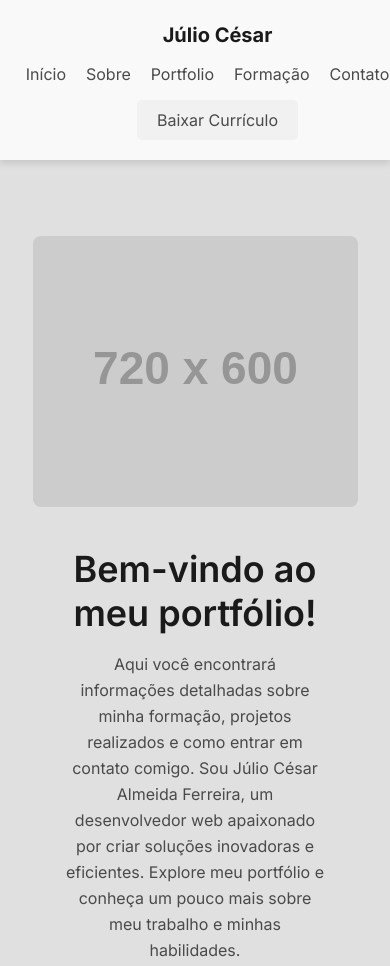
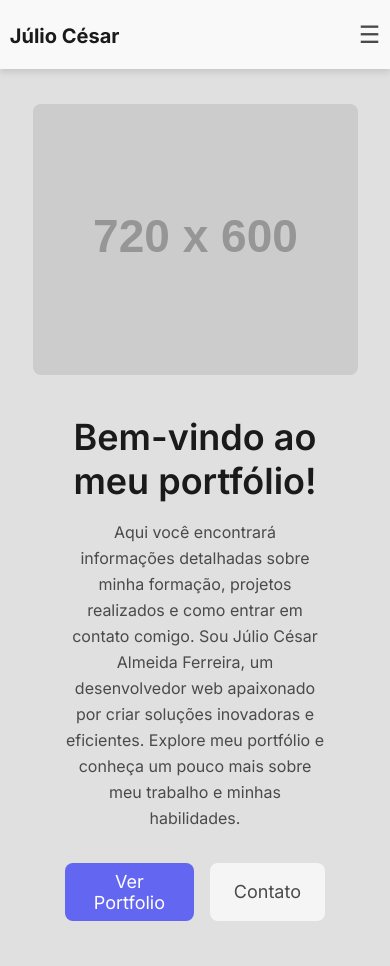
Before and after one commit to jotace-br/julio-cesar-portfolio, a plain HTML site: page index.html in a window 390 px wide. Shown: the top 966 px of the page. Drawn offline with Linux system fonts and the light colour scheme; placeholder pictures from the web are drawn by us; a web font is replaced by a local one.

Commit message:
fix: :bug: Fixes the header responsiveness on smaller screens

```diff
--- a/index.html
+++ b/index.html
@@ -14,17 +14,20 @@
       <a href="#" class="logo">
         <span class="logo-text">Júlio César</span>
       </a>
+      <button class="burger-menu" aria-label="Toggle navigation">
+        &#9776;
+      </button>
       <nav class="nav">
         <a href="#" class="nav-link">Início</a>
         <a href="#sobre" class="nav-link">Sobre</a>
         <a href="#portfolio" class="nav-link">Portfolio</a>
         <a href="#formacao" class="nav-link">Formação</a>
         <a href="#contato" class="nav-link">Contato</a>
+        <a href="https://drive.google.com/file/d/1dPFWoa2RrsJ7sgK56m2DcFO7Qg3VmrQG/view?usp=drive_link" target="_blank"
+          class="btn-link">
+          Baixar Currículo
+        </a>
       </nav>
-      <a href="https://drive.google.com/file/d/1dPFWoa2RrsJ7sgK56m2DcFO7Qg3VmrQG/view?usp=drive_link" target="_blank"
-        class="btn-link">
-        Baixar Currículo
-      </a>
     </div>
   </header>
 
@@ -471,6 +474,65 @@
       </span>
     </div>
   </footer>
+
+  <script>
+    document.addEventListener('DOMContentLoaded', function () {
+      const burgerMenu = document.querySelector('.burger-menu');
+      const nav = document.querySelector('.nav');
+      const header = document.querySelector('header');
+      let isOpen = false;
+
+      const toggleNav = () => {
+        if (isOpen) {
+          nav.style.maxHeight = '0';
+        } else {
+          setTimeout(() => {
+            nav.style.maxHeight = `calc(${nav.scrollHeight + 'px'} + 250px)`;
+            console.log('Opening nav, height set to:', nav.scrollHeight + 'px');
+          }, 10);
+        }
+        isOpen = !isOpen;
+      };
+
+      const closeNav = () => {
+        nav.style.maxHeight = '0';
+        isOpen = false;
+      };
+
+      burgerMenu.addEventListener('click', (event) => {
+        event.stopPropagation();
+        toggleNav();
+      });
+
+      document.addEventListener('click', (event) => {
+        if (!header.contains(event.target) && isOpen) {
+          closeNav();
+        }
+      });
+
+      nav.addEventListener('click', (event) => {
+        event.stopPropagation();
+        closeNav();
+      });
+
+      const handleResize = () => {
+        if (window.innerWidth > 767) {
+          nav.style.maxHeight = '';
+          nav.style.overflow = '';
+          nav.style.transition = '';
+        } else {
+          nav.style.maxHeight = isOpen ? nav.scrollHeight + 'px' : '0';
+          nav.style.overflow = 'hidden';
+          nav.style.transition = 'max-height 0.3s ease-in-out';
+        }
+      };
+
+      window.addEventListener('resize', handleResize);
+      handleResize();
+
+      nav.style.transition = 'max-height 0.3s ease-in-out';
+    });
+  </script>
 </body>
 
 </html>
--- a/style.css
+++ b/style.css
@@ -38,12 +38,6 @@ body {
   flex-direction: row;
 }
 
-@media (max-width: 767px) {
-  .header > .container {
-    flex-direction: column;
-  }
-}
-
 .logo {
   color: #1a1a1a;
   font-family: 'Mina', sans-serif;
@@ -56,16 +50,19 @@ body {
   font-size: 1.25rem;
 }
 
+.burger-menu {
+  display: none;
+  font-size: 1.5rem;
+  background: none;
+  border: none;
+  cursor: pointer;
+  color: #4a4a4a;
+}
+
 .nav {
   display: flex;
   align-items: center;
   justify-content: center;
-}
-
-@media (max-width: 767px) {
-  .nav {
-    margin: 1rem;
-  }
 }
 
 .nav-link {
@@ -98,6 +95,31 @@ body {
   background-color: #e1e1e1;
 }
 
+@media (max-width: 767px) {
+  .burger-menu {
+    display: block;
+  }
+
+  .nav {
+    flex-direction: column;
+    width: 100%;
+    max-height: 0;
+    overflow: hidden;
+    transition: max-height 0.3s ease-in-out;
+    text-align: center;
+  }
+
+  .nav-link {
+    margin: 10px 0;
+    width: 100%;
+    padding: 2px;
+  }
+
+  .btn-link {
+    margin-top: 10px;
+  }
+}
+
 /* Página HOME - Conteúdo principal */
 
 .main-section {
@@ -119,7 +141,7 @@ body {
 
 @media (max-width: 767px) {
   .main-section > .container {
-    padding: calc(156px + 80px) 0;
+    padding: 104px 0;
   }
 }
 
```
